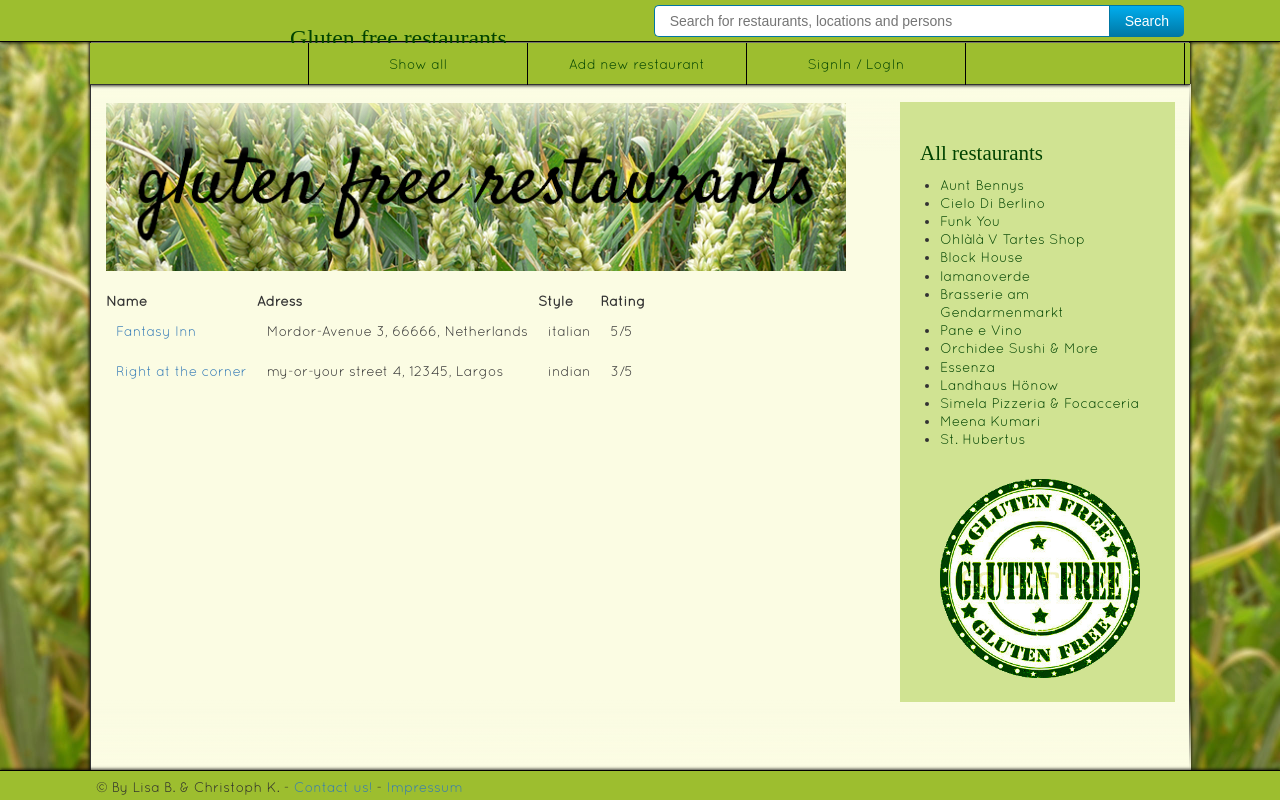
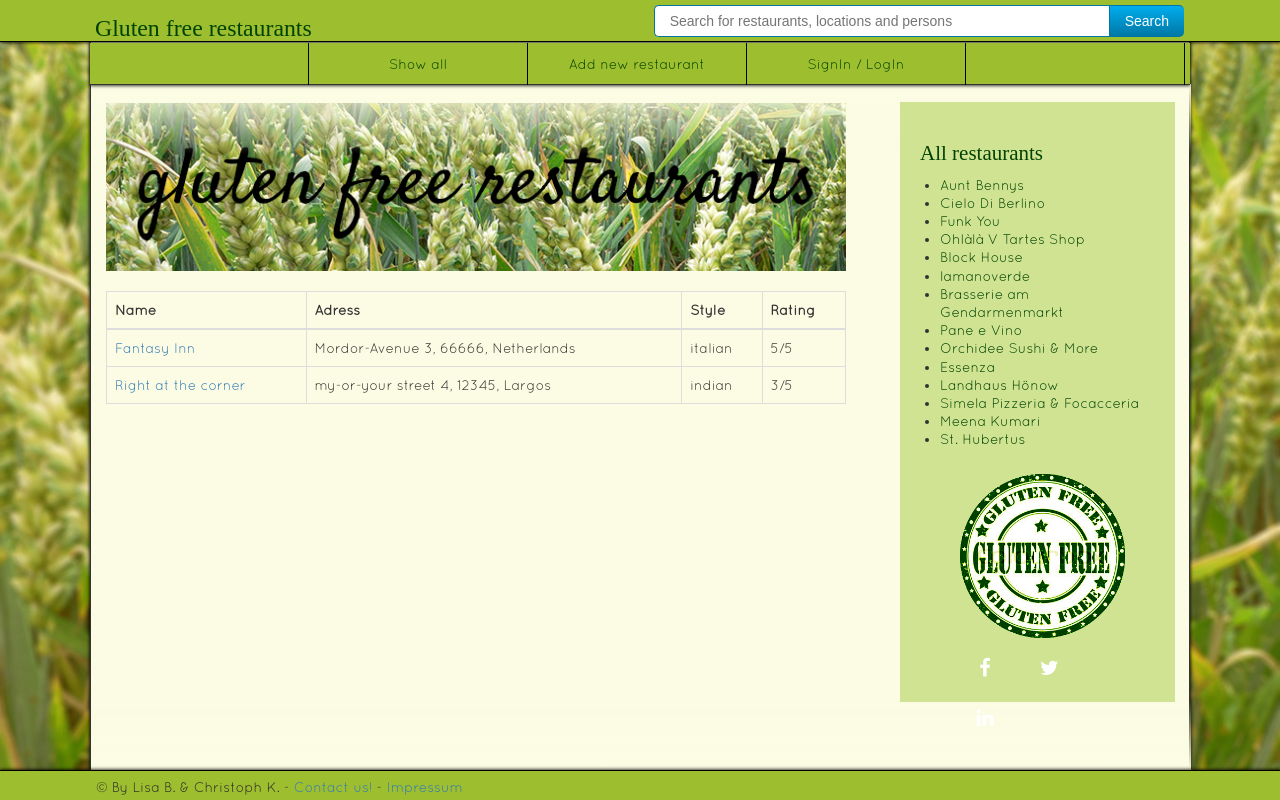
Before and after one commit to X3phiroth/ME-Project, a plain HTML site: page restaurants.html in a window 1280 px wide. Drawn offline with nearby package versions, Linux system fonts and the light colour scheme; a web font is replaced by a local one.

Commit message:
some changes
table stil not working correctly

```diff
--- a/css/our.css
+++ b/css/our.css
@@ -158,10 +158,10 @@ table p {
     text-align: left;
 }
 
-table td {
+/*table td {
     padding: 10px;
     vertical-align: middle;
-}
+}*/
 
 .food {
     width: 250px;
@@ -260,7 +260,8 @@ p {
 }
 
 h1 {
-    padding: 5px 0 0 200px;
+    margin-top: 15px;
+    margin-left: 5px;
     font-family: Satisfy;
     display: inline-flex;
     font-size: 1.7em;
--- a/restaurants.html
+++ b/restaurants.html
@@ -7,13 +7,13 @@
         <link rel="icon" href="images/favicon.ico" type="image/icon">
         <link rel="stylesheet" href="css/our.css">
 
-        <script type="text/javascript" src="/path/to/jquery-latest.js"></script>
-        <script type="text/javascript" src="/path/to/jquery.tablesorter.js"></script>
-        <script>$(document).ready(function ()
-            {
-                $("#myTable").tablesorter({sortList: [[0,0], [1,0]]});
-            }
-            );
+        <script src="/path/to/jquery.js"></script>
+        <script src="/path/to/store.js"></script>
+        <script src="/path/to/jquery.resizableColumns.js"></script>
+        <script>
+            $(function () {
+                $("demo-table").resizableColumns();
+            });
         </script>
     </head>
     <body>
@@ -50,22 +50,29 @@
                         <li><a href="">Meena Kumari</a></li>
                         <li><a href="">St. Hubertus</a></li>
                     </ul>
-                    <img src="images/button2.png" alt="Button" style="width: 85%; margin: 20px">
+                    <img src="images/button2.png" alt="Button" style="width: 70%; margin: 15px 0px 5px 40px ">
+                    <div class="col-md-12">
+                        <ul class="social-network social-circle">
+                            <li><a href="#" class="icoFacebook" title="Facebook"><i class="fa fa-facebook"></i></a></li>
+                            <li><a href="#" class="icoTwitter" title="Twitter"><i class="fa fa-twitter"></i></a></li>
+                            <li><a href="#" class="icoLinkedin" title="Linkedin"><i class="fa fa-linkedin"></i></a></li>
+                        </ul>
+                    </div>
                 </nav>
             </div>
         </header>
         <main>
             <div id="content">
                 <img src="images/banner.png" style="width: 100%" alt="Banner">
-                <table id="myTable" class="tablesorter">
-                    <tablehead>
+                <table class="table table-bordered" data-resizable-columns-id="demo-table">
+                    <thead>
                         <tr>
-                        <th>Name</th>
-                        <th>Adress</th>
-                        <th>Style</th>
-                        <th>Rating</th>
+                            <th data-resizable-column-id="name">Name</th>
+                            <th data-resizable-column-id="adresse">Adress</th>
+                            <th data-resizable-column-id="style">Style</th>
+                            <th data-resizable-column-id="#">Rating</th>
                         </tr>
-                    </tablehead>
+                    </thead>
                     <tbody>
                         <tr>
                             <td><a href="restaurant-xy.html">Fantasy Inn</a></td>
```
Also changed, not shown: index.html (+7 -1 lines), new-restaurant.html (+8 -1 lines), restaurant-xy-edit.html (+8 -1 lines), restaurant-xy.html (+8 -1 lines). Lines whose indentation alone changed are shown as unchanged.
